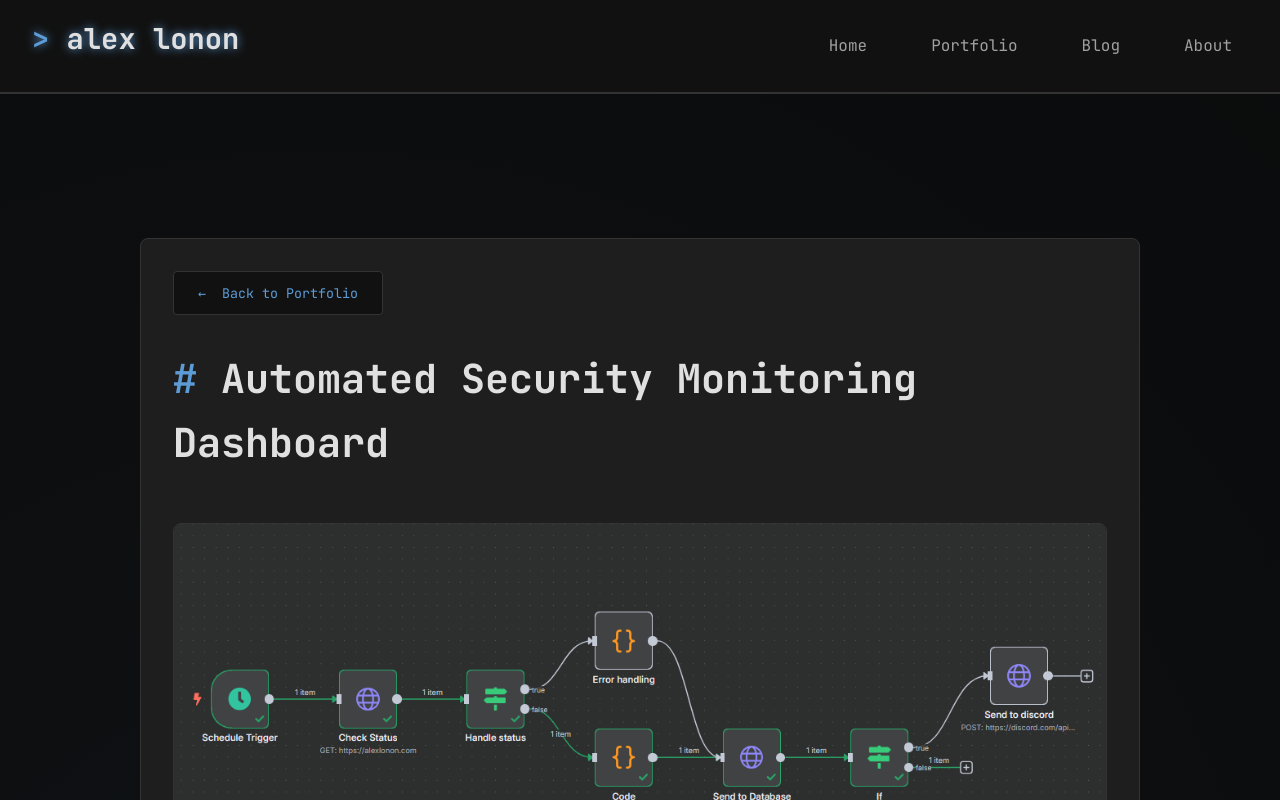
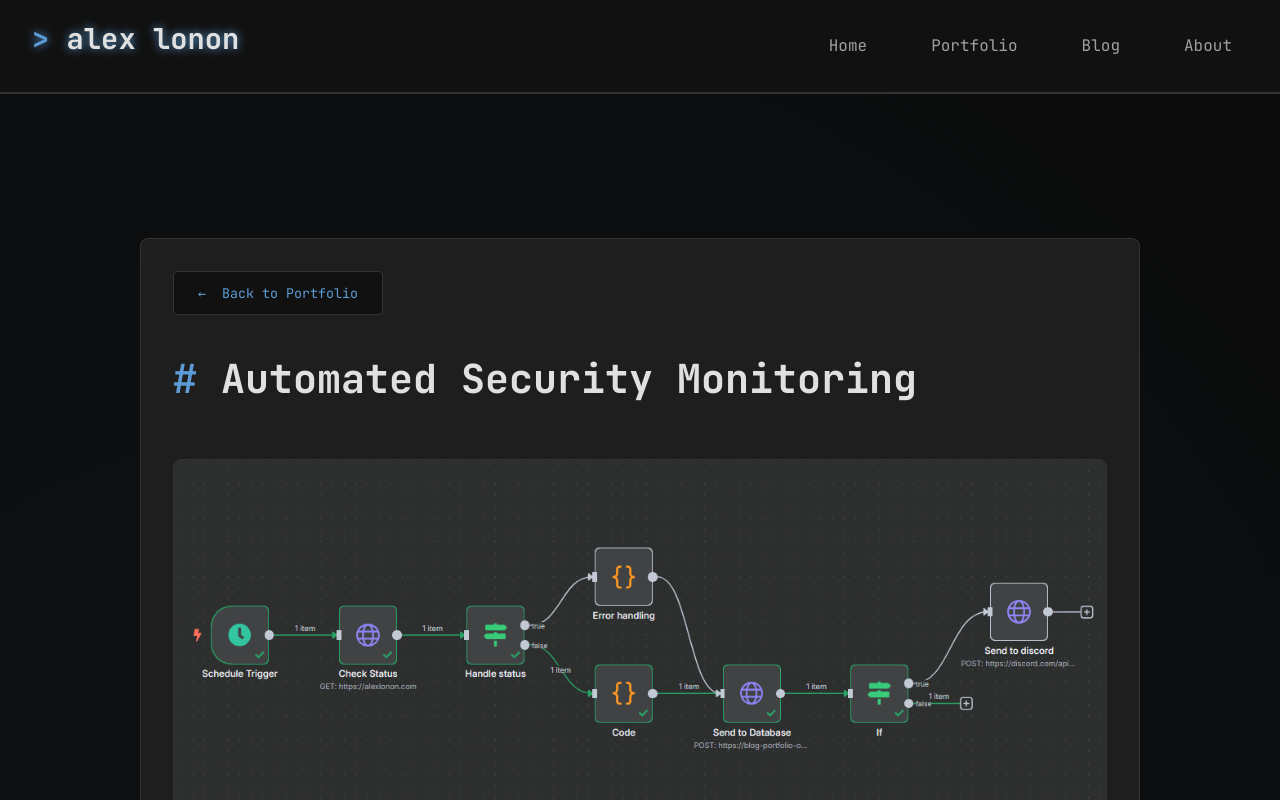
Before and after one commit to alexlonon75/blog-portfolio, a React (Create React App) app in the folder client/: page /project/1 in a window 1280 px wide. Shown: the top 800 px of the page. Built offline with nearby package versions, Linux system fonts and the light colour scheme; no server answers.

Commit message:
Update SingleProjectPage.jsx

```diff
--- a/client/src/pages/SingleProjectPage/SingleProjectPage.jsx
+++ b/client/src/pages/SingleProjectPage/SingleProjectPage.jsx
@@ -171,7 +171,7 @@ const ErrorMessage = styled.div`
 const projectsData = {
     1: {
       id: 1,
-      title: "Automated Security Monitoring Dashboard",
+      title: "Automated Security Monitoring",
       description: "To follow the creation of this portfolio site, I decided to use my skills in n8n to create an automated way to know if my site ever goes down. I created a workflow that triggers every 5 minutes, sending a GET request to my frontend. I then process this in a js code node to extract the status code and response time. This data is then sent to my database in MongoDB, and if the parameters do not meet the satisfactory conditions, a discord message is sent alerting me.",
       image: "/security-dashboard.png",
       technologies: ["N8N", "Javascript", "HTTP Requests", "MongoDB", "APIs"],
```
